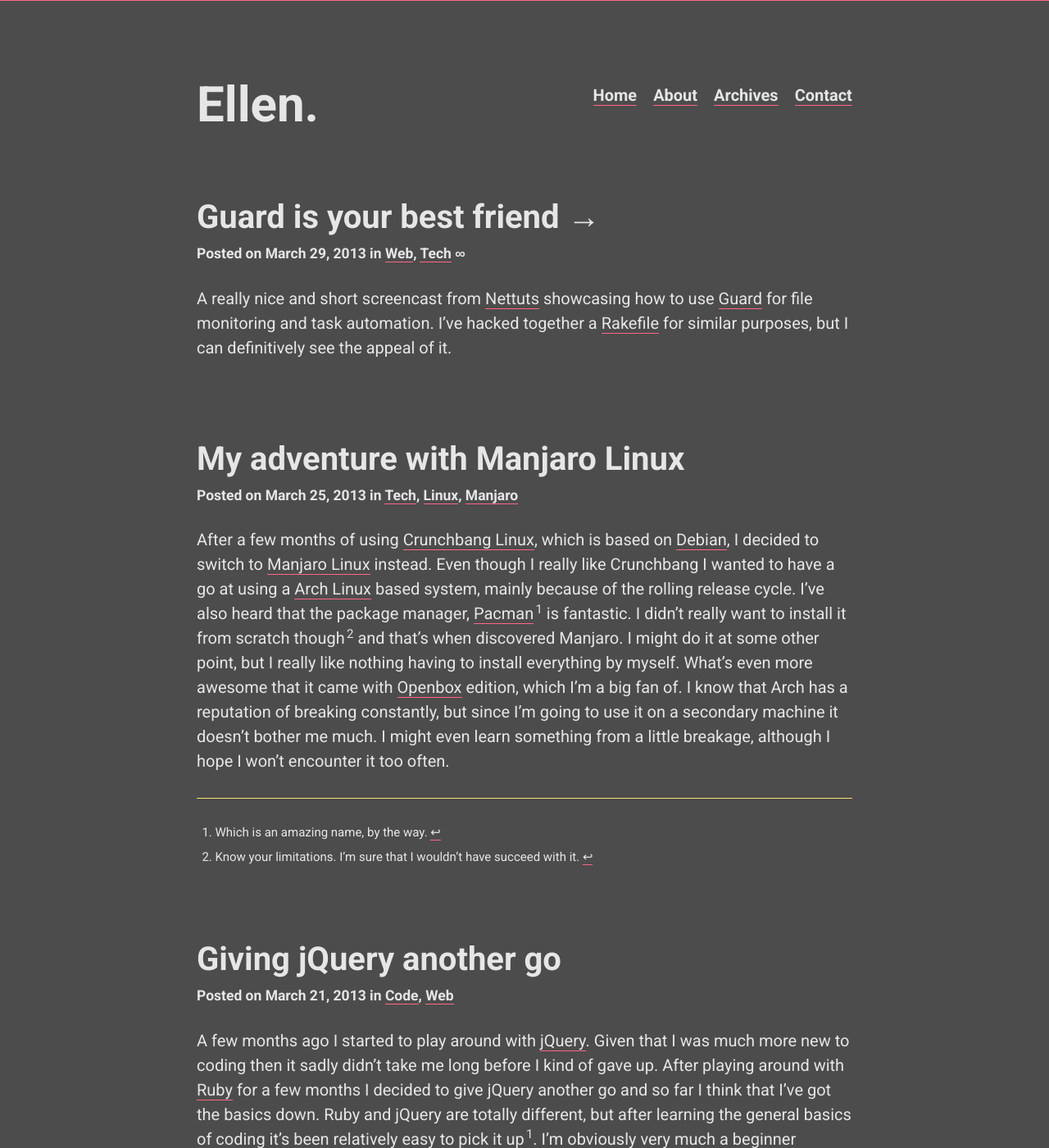
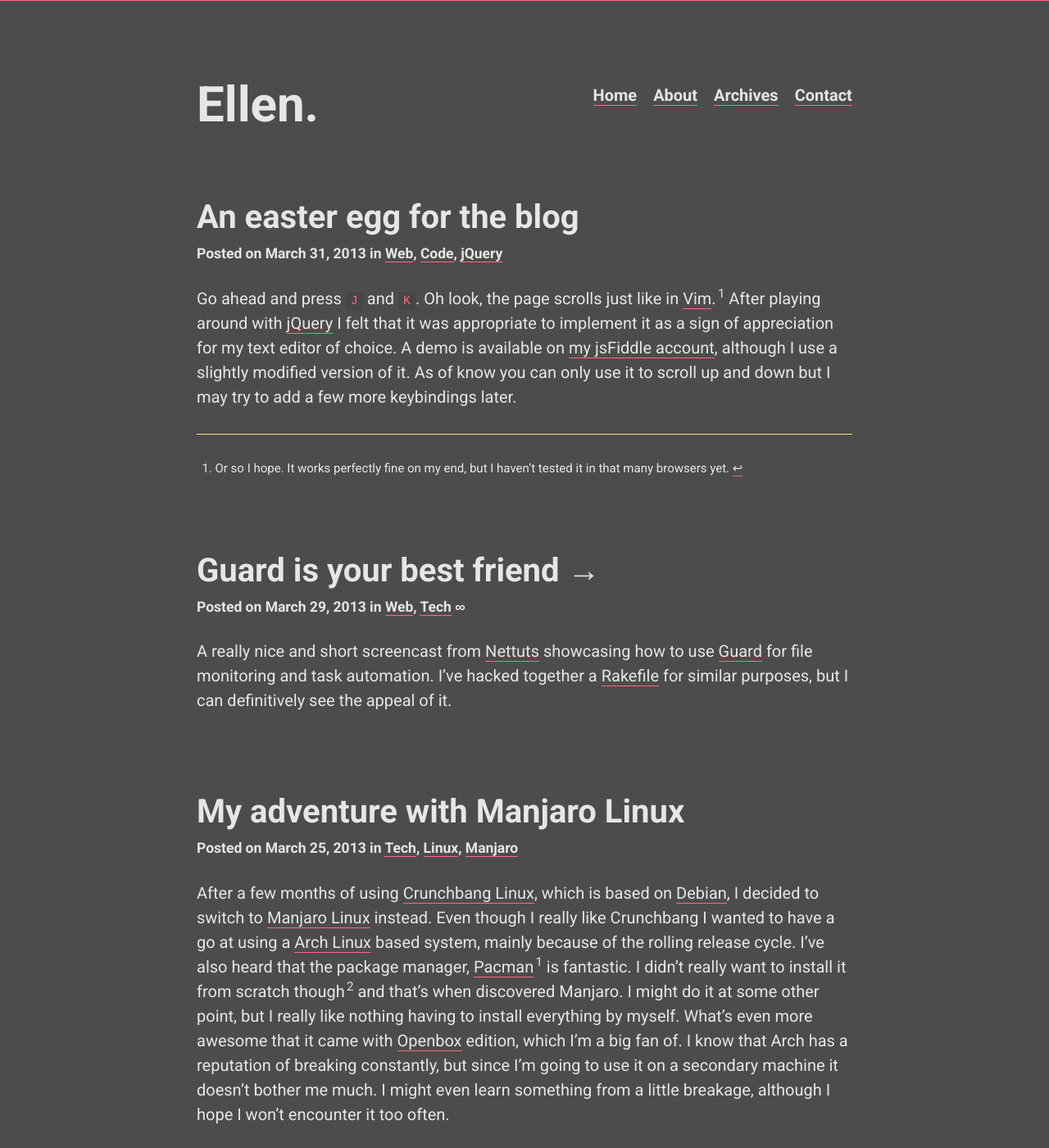
Before and after one commit to gummesson/ellengummesson, a Jekyll site: the page built from index.html, in a window 1280 px wide and 1400 px high. Shown: the whole window at 82% size. Built offline with Jekyll 4.4.1, drawn with Linux system fonts in a browser that asks for light colours; nearby versions of some CDN libraries; the list of posts is cut into pages by our own code; some of the changed text lies outside the part shown.

Commit message:
Updated.

```diff
--- a/_posts/2013-03-21-giving-jquery-another-go.md
+++ b/_posts/2013-03-21-giving-jquery-another-go.md
@@ -1,6 +1,6 @@
 ---
 title: Giving jQuery another go
-tags: [Code, Web]
+tags: [Web, Code, jQuery]
 layout: post
 comments: true
 external-link: false
--- /dev/null
+++ b/_posts/2013-03-31-an-easter-egg-for-the-blog.md
@@ -0,0 +1,13 @@
+---
+title: "An easter egg for the blog"
+tags: [Web, Code, jQuery]
+layout: post
+comments: true
+external-link: false
+---
+
+Go ahead and press `J` and `K`. Oh look, the page scrolls just like in [Vim](http://www.vim.org/ "Vim").[^20130331-1] After playing around with [jQuery](http://jquery.com/ "jQuery") I felt that it was appropriate to implement it as a sign of appreciation for my text editor of choice. A demo is available on [my jsFiddle account](http://jsfiddle.net/gummesson/Jyp98/ "jQuery Vim keybindings demo"), although I use a slightly modified version of it. As of know you can only use it to scroll up and down but I may try to add a few more keybindings later.
+
+***
+
+[^20130331-1]: Or so I hope. It works perfectly fine on my end, but I haven't tested it in that many browsers yet.
--- a/assets/js/global.js
+++ b/assets/js/global.js
@@ -1 +1 @@
-function anchorScrolling(){"use strict";var n=750;$("a[rel]").click(function(){var o=$(this).attr("href"),i=$(o.replace(":","\\:")),t=i.offset().top;return scrollAnimation(t,n),!1})}function postRandomizer(){"use strict";var n=$(".post-link[href]"),o=n.length,i=n[Math.floor(Math.random()*o)];$(".random-post").attr("href",i)}function scrollAnimation(n,o){"use strict";$("body").animate({scrollTop:n},o)}function vimKeyBindings(){"use strict";if($("body").hasClass("js-vim")){var n=100,o=50;$("body").keydown(function(n){75===n.which&&i("up"),74===n.which&&i("down")});var i=function(i){var t,r=$(window).scrollTop();"up"===i&&(t=r-n),"down"===i&&(t=r+n),scrollAnimation(t,o)}}}$(document).ready(function(){"use strict";anchorScrolling(),postRandomizer(),vimKeyBindings()});
+function anchorScrolling(){"use strict";var n=750;$("a[rel]").click(function(){var o=$(this).attr("href"),t=$(o.replace(":","\\:")),i=t.offset().top;return scrollAnimation(i,n),!1})}function postRandomizer(){"use strict";var n=$(".post-link[href]"),o=n.length,t=n[Math.floor(Math.random()*o)];$(".random-post").attr("href",t)}function scrollAnimation(n,o){"use strict";$("html, body").animate({scrollTop:n},o)}function vimKeyBindings(){"use strict";var n=$("html, body");if(n.hasClass("js-vim")){var o=50,t=50;n.keydown(function(n){75===n.which&&i("up"),74===n.which&&i("down")});var i=function(n){var i,r=$(window).scrollTop();"up"===n&&(i=r-o),"down"===n&&(i=r+o),scrollAnimation(i,t)}}}$(document).ready(function(){"use strict";anchorScrolling(),postRandomizer(),vimKeyBindings()});
--- a/assets/js/scripts/scrolling.js
+++ b/assets/js/scripts/scrolling.js
@@ -1,8 +1,9 @@
+// Used in footnotes.js and vim.js
 function scrollAnimation(target, speed) {
 
   "use strict";
 
-  $("body").animate({
+  $("html, body").animate({
     scrollTop: target
   }, speed);
 
--- a/humans.txt
+++ b/humans.txt
@@ -7,7 +7,7 @@ Everything: Ellen Gummesson
 
 /* THE SITE */
 
-Last update: 2013/03/29
+Last update: 2013/03/31
   Standards: HTML5 & CSS3
  Components: HTML5Shiv, Modern Clean CSS "Sticky Footer" & Smallwork
    Software: Vim          (http://www.vim.org/)
```
Also changed, not shown: assets/js/scripts/vim.js (+5 -3 lines), assets/js/scripts/anchors.js (renamed from assets/js/scripts/footnotes.js).
